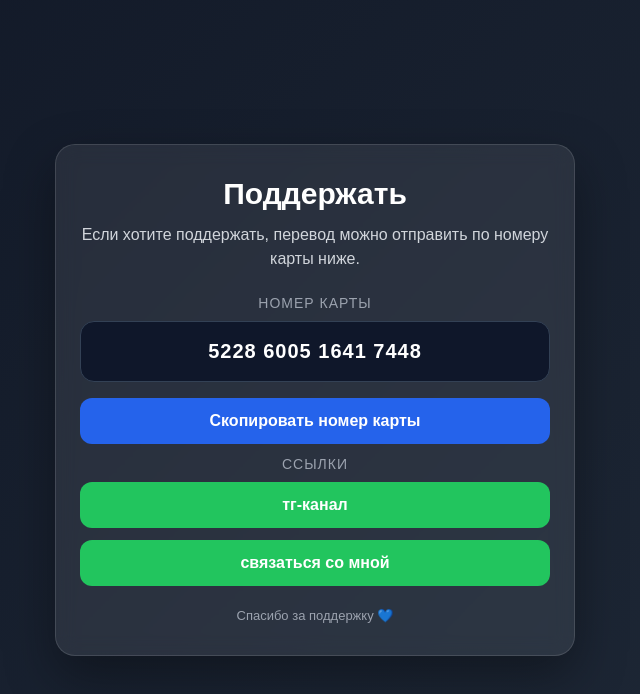
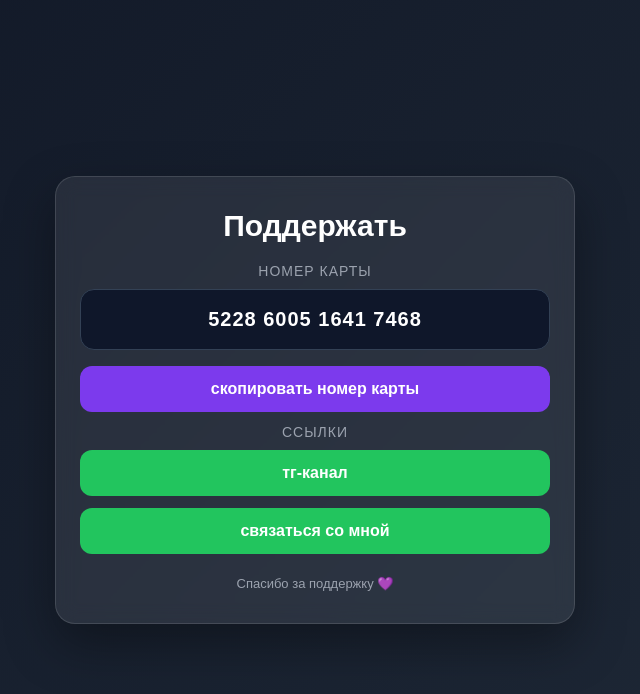
Before and after one commit to feelnomore/nastya_site, a plain HTML site: page index.html in a window 1280 px wide. Shown: the whole page, without its empty margins (325-965 px from the left). Drawn offline with Linux system fonts and the light colour scheme.

Commit message:
Update index.html

```diff
--- a/index.html
+++ b/index.html
@@ -34,14 +34,8 @@
     }
 
     h1 {
-      margin: 0 0 12px;
+      margin: 0 0 20px;
       font-size: 30px;
-    }
-
-    p {
-      margin: 0 0 24px;
-      color: #d1d5db;
-      line-height: 1.5;
     }
 
     .section-title {
@@ -66,6 +60,7 @@
       font-weight: bold;
       letter-spacing: 1px;
       white-space: nowrap;
+      color: #ffffff; /* белый цвет */
     }
 
     .copy-btn,
@@ -84,12 +79,12 @@
     }
 
     .copy-btn {
-      background: #2563eb;
-      color: white;
+      background: #7c3aed; /* фиолетовая */
+      color: #ffffff;
     }
 
     .copy-btn:hover {
-      background: #1d4ed8;
+      background: #6d28d9;
     }
 
     .tg-link {
@@ -111,14 +106,13 @@
 <body>
   <div class="card">
     <h1>Поддержать</h1>
-    <p>Если хотите поддержать, перевод можно отправить по номеру карты ниже.</p>
 
     <div class="section-title">Номер карты</div>
     <div class="card-number-box">
-      <div class="card-number" id="cardNumber">5228 6005 1641 7448</div>
+      <div class="card-number" id="cardNumber">5228 6005 1641 7468</div>
     </div>
 
-    <button class="copy-btn" onclick="copyCardNumber()">Скопировать номер карты</button>
+    <button class="copy-btn" onclick="copyCardNumber()">скопировать номер карты</button>
 
     <div class="section-title">Ссылки</div>
 
@@ -140,15 +134,15 @@
       связаться со мной
     </a>
 
-    <div class="note">Спасибо за поддержку 💙</div>
+    <div class="note">Спасибо за поддержку 💜</div>
   </div>
 
   <script>
     function copyCardNumber() {
       const cardNumber = document.getElementById("cardNumber").innerText;
       navigator.clipboard.writeText(cardNumber)
-        .then(() => alert("Номер карты скопирован"))
-        .catch(() => alert("Не удалось скопировать номер карты"));
+        .then(() => alert("номер карты скопирован"))
+        .catch(() => alert("не удалось скопировать номер карты"));
     }
   </script>
 </body>
```
